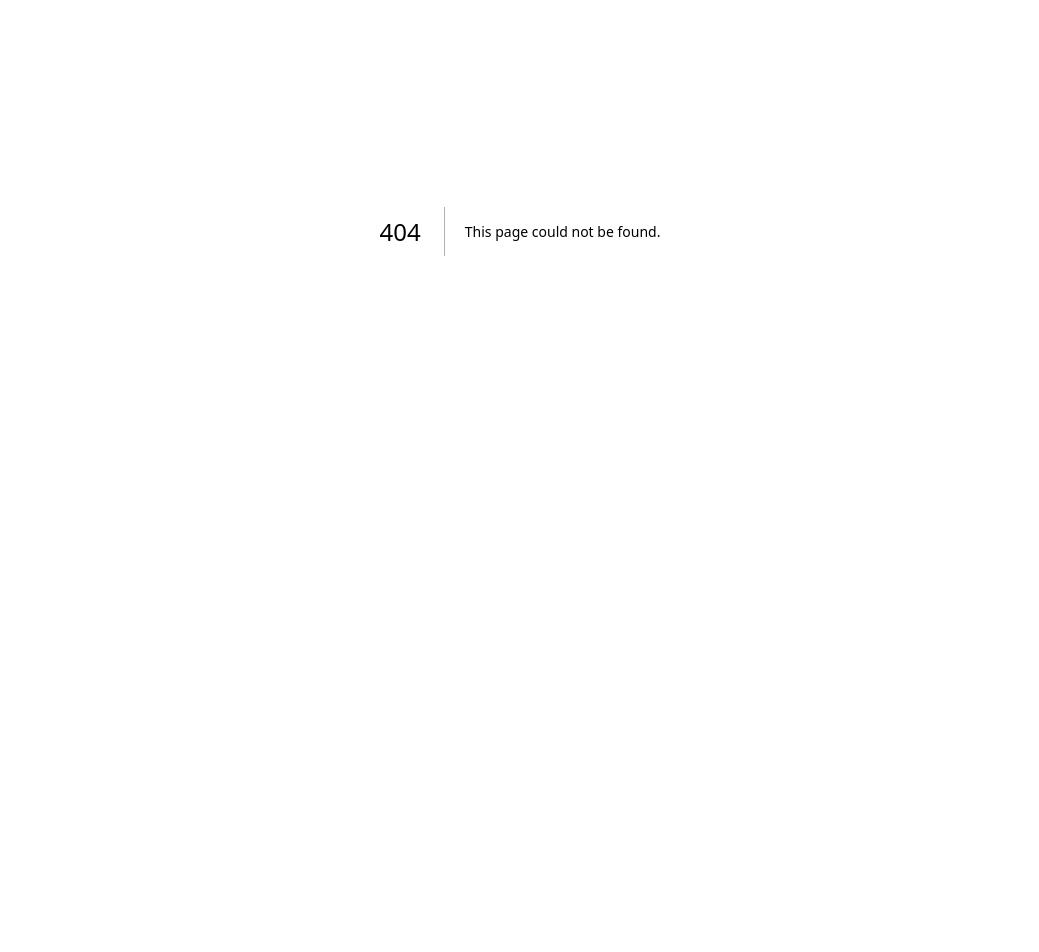
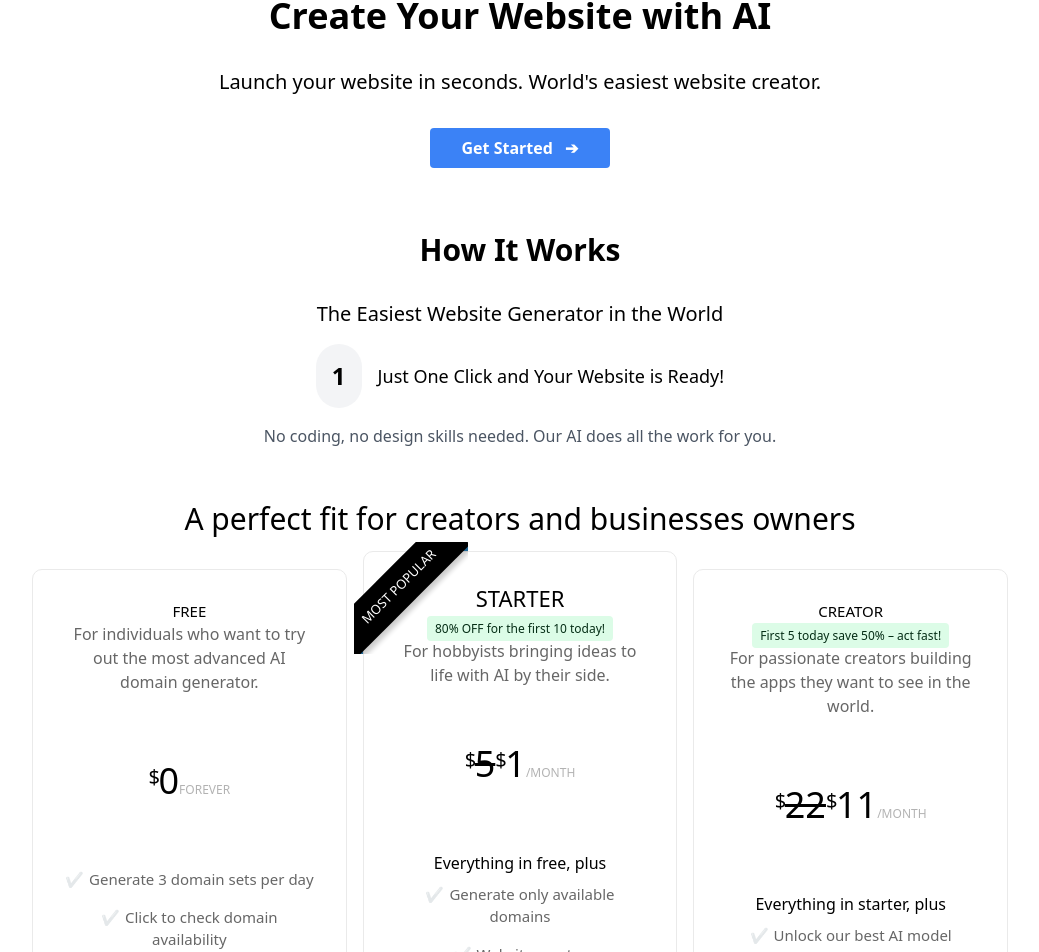
Before and after one commit to romanvieito/simplerb, a Next.js app: page /web_creator in a window 1280 px wide. Before the commit this address had no page. Shown: the part 169-1121 px from the top of the page, without its empty margins (120-1159 px from the left). Before the commit the page ends 800 px from the top, so only its background shows below. Built offline with nearby package versions, Linux system fonts and the light colour scheme; no server answers.

Commit message:
web creator

```diff
--- a/components/CPricing.tsx
+++ b/components/CPricing.tsx
@@ -181,7 +181,7 @@ export default function CPricing() {
               <li className={styles.ok}>
                 Generate only available domains
               </li>
-              <li className={styles.ok}>Website generator</li>
+              <li className={styles.ok}>Website creator</li>
               <li className={styles.ok}>Get customers with quick ads</li>
               <li className={styles.ok}>Support (Chat and Email)</li>
             </ul>
--- a/pages/lpweb.tsx
+++ /dev/null
@@ -1,29 +0,0 @@
-import React from 'react';
-import Head from "next/head";
-import Footer from "../components/Footer";
-import Header from "../components/Header";
-import CFAQ from '../components/CFAQ';
-import CPricing from '../components/CPricing';
-
-export default function LqPage() {
-
-  return (
-    <div className="flex max-w-5xl mx-auto flex-col items-center justify-center py-2 min-h-screen">
-      <Head>
-        <title>Domain Generator</title>
-        <link rel="icon" href="/favicon.ico" />
-      </Head>
-      <Header/>
-      <main className="flex flex-1 w-full flex-col items-center justify-center text-center px-4 mt-12 sm:mt-20">
-        <div>
-          <h2 className="mt-12 font-medium" style={{ fontSize: 30 }}>
-            Web
-          </h2>
-          <CPricing/>
-          <CFAQ/>
-        </div>
-      </main>
-      <Footer />
-    </div>
-  );
-};
--- a/pages/web.tsx
+++ b/pages/web.tsx
@@ -233,9 +233,9 @@ const WebPage = () => {
       <Header/>
       <main className="flex flex-1 w-full flex-col items-center justify-center text-center px-4">
         <div className="flex justify-center items-center w-full max-w-xl">
-          <Link href="/domain" className="text-black hover:text-gray-700 mr-auto">
+          {/* <Link href="/domain" className="text-black hover:text-gray-700 mr-auto">
             ← Back
-          </Link>
+          </Link> */}
           <Toaster
             position="top-center"
             reverseOrder={false}
--- /dev/null
+++ b/pages/web_creator.tsx
@@ -0,0 +1,43 @@
+import React from 'react';
+import Head from "next/head";
+import Footer from "../components/Footer";
+import Header from "../components/Header";
+import CFAQ from '../components/CFAQ';
+import CPricing from '../components/CPricing';
+
+export default function AIWebCreatorPage() {
+  return (
+    <div className="flex max-w-5xl mx-auto flex-col items-center justify-center py-2 min-h-screen">
+      <Head>
+        <title>AI Website Creator</title>
+        <link rel="icon" href="/favicon.ico" />
+      </Head>
+      <Header/>
+      <main className="flex flex-1 w-full flex-col items-center justify-center text-center px-4 mb-6 mt-12 sm:mt-20">
+        <h1 className="text-4xl font-bold mb-8">Create Your Website with AI</h1>
+        <p className="text-xl mb-8">Launch your website in seconds. World's easiest website creator.</p>
+        <button className="bg-blue-500 hover:bg-blue-700 text-white font-bold py-2 px-4 rounded">
+          <a href="/web" className="bg-blue-500 hover:bg-blue-700 text-white font-bold py-2 px-4 rounded">
+            Get Started <span className="inline-block ml-2">➔</span>
+          </a>
+        </button>
+
+        <div className="mt-16">
+          <h2 className="text-3xl font-semibold mb-8">How It Works</h2>
+          <p className="text-xl mb-4">The Easiest Website Generator in the World</p>
+          <div className="flex items-center justify-center">
+            <div className="bg-gray-100 rounded-full p-4 mr-4">
+              <span className="text-2xl font-bold">1</span>
+            </div>
+            <p className="text-lg">Just One Click and Your Website is Ready!</p>
+          </div>
+          <p className="mt-4 text-gray-600">No coding, no design skills needed. Our AI does all the work for you.</p>
+        </div>
+
+        <CPricing/>
+        <CFAQ/>
+      </main>
+      <Footer />
+    </div>
+  );
+};
```
